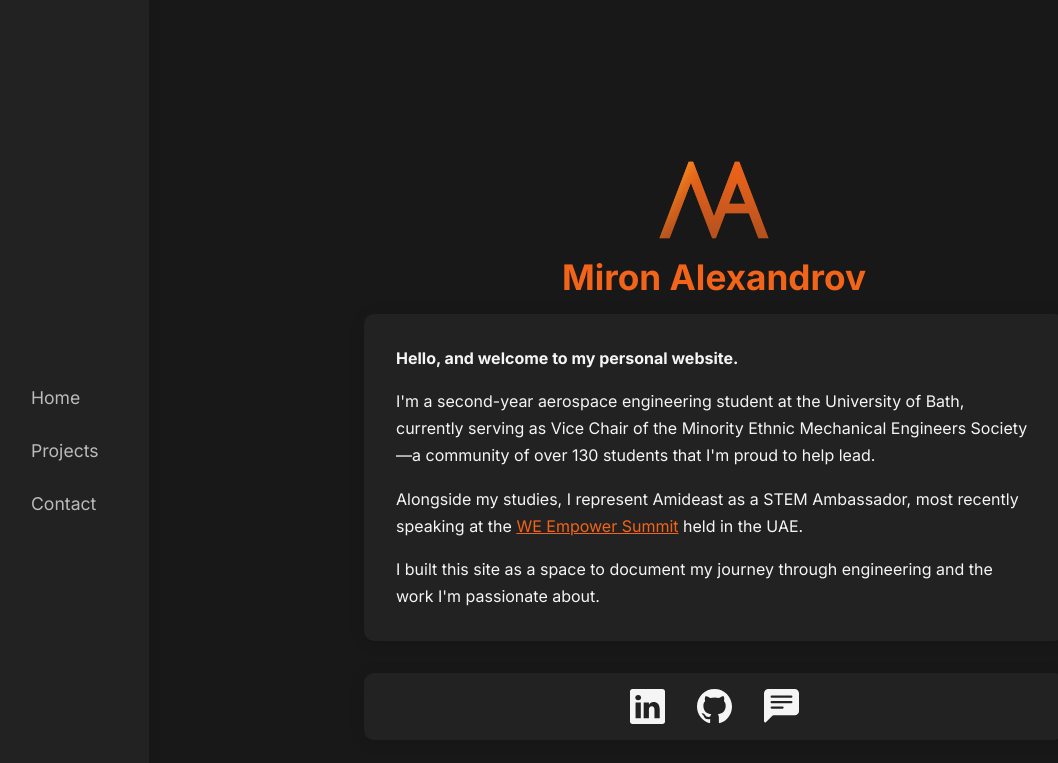
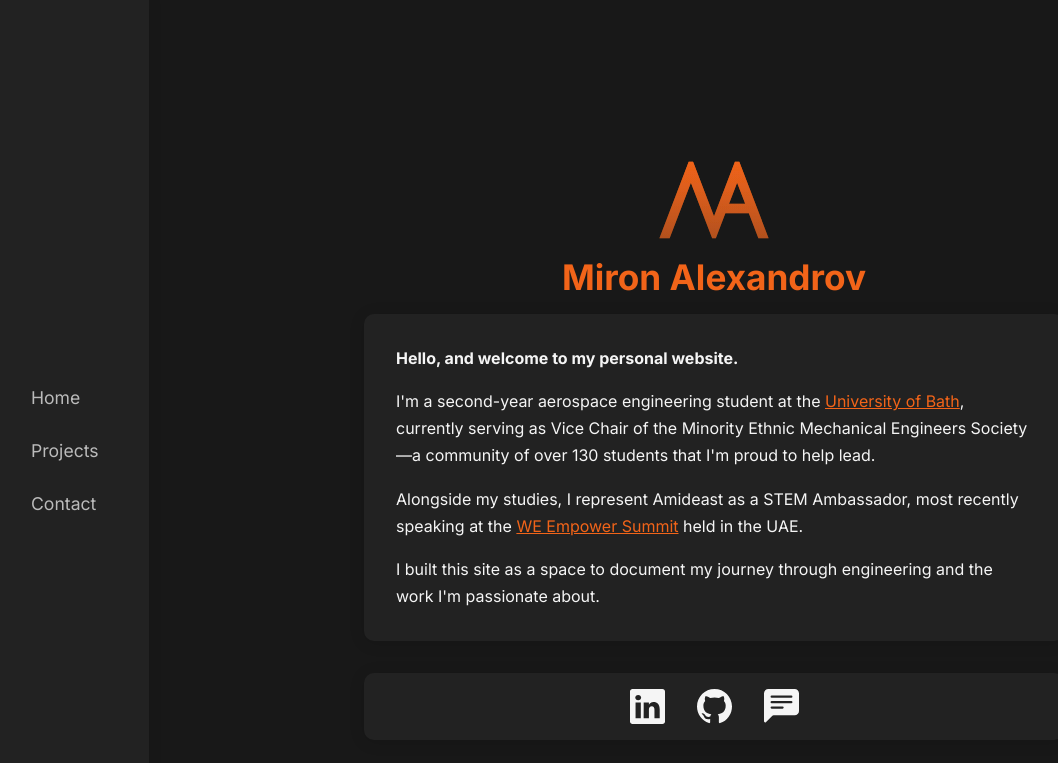
Before and after one commit to vostok1942/vostok1942.github.io, a Jekyll site: the page built from index.md, in a window 1280 px wide. Shown: the top 763 px of the page, without its empty margins (1-1059 px from the left). Built offline with Jekyll 4.4.1, drawn with Linux system fonts in a browser that asks for light colours; part of the change alters nothing that is shown.

```diff
--- a/index.md
+++ b/index.md
@@ -20,7 +20,7 @@ title: Home
   <div id="bio">
     <p><strong>Hello, and welcome to my personal website.</strong></p>
 
-    <p>I'm a second-year aerospace engineering student at the University of Bath, currently serving as Vice Chair of the Minority Ethnic Mechanical Engineers Society—a community of over 130 students that I'm proud to help lead.</p>
+    <p>I'm a second-year aerospace engineering student at the <a href="https://en.wikipedia.org/wiki/University_of_Bath" target="_blank">University of Bath</a>, currently serving as Vice Chair of the Minority Ethnic Mechanical Engineers Society—a community of over 130 students that I'm proud to help lead.</p>
     <p>Alongside my studies, I represent Amideast as a STEM Ambassador, most recently speaking at the <a href="https://weempowersummit.my.canva.site" target="_blank">WE Empower Summit</a> held in the UAE.</p>
     <p>I built this site as a space to document my journey through engineering and the work I'm passionate about.</p>
   </div>
```
